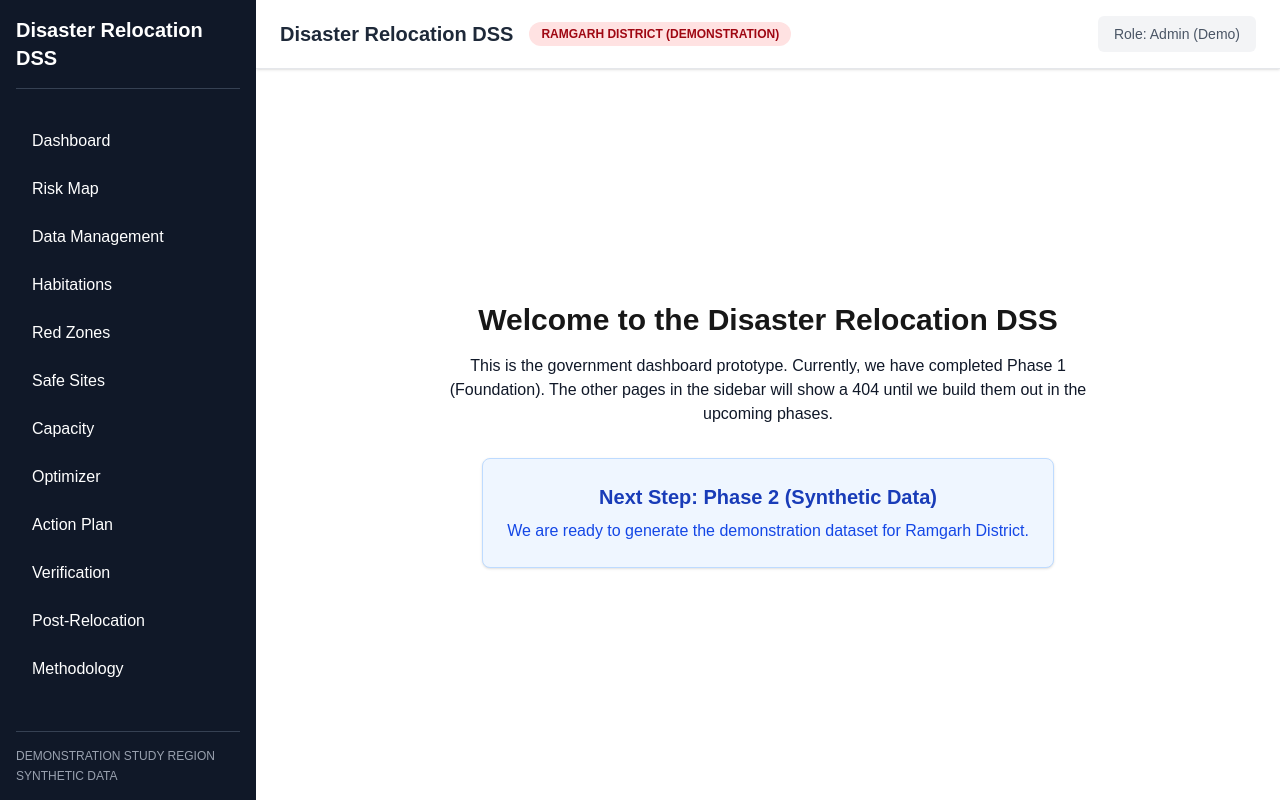
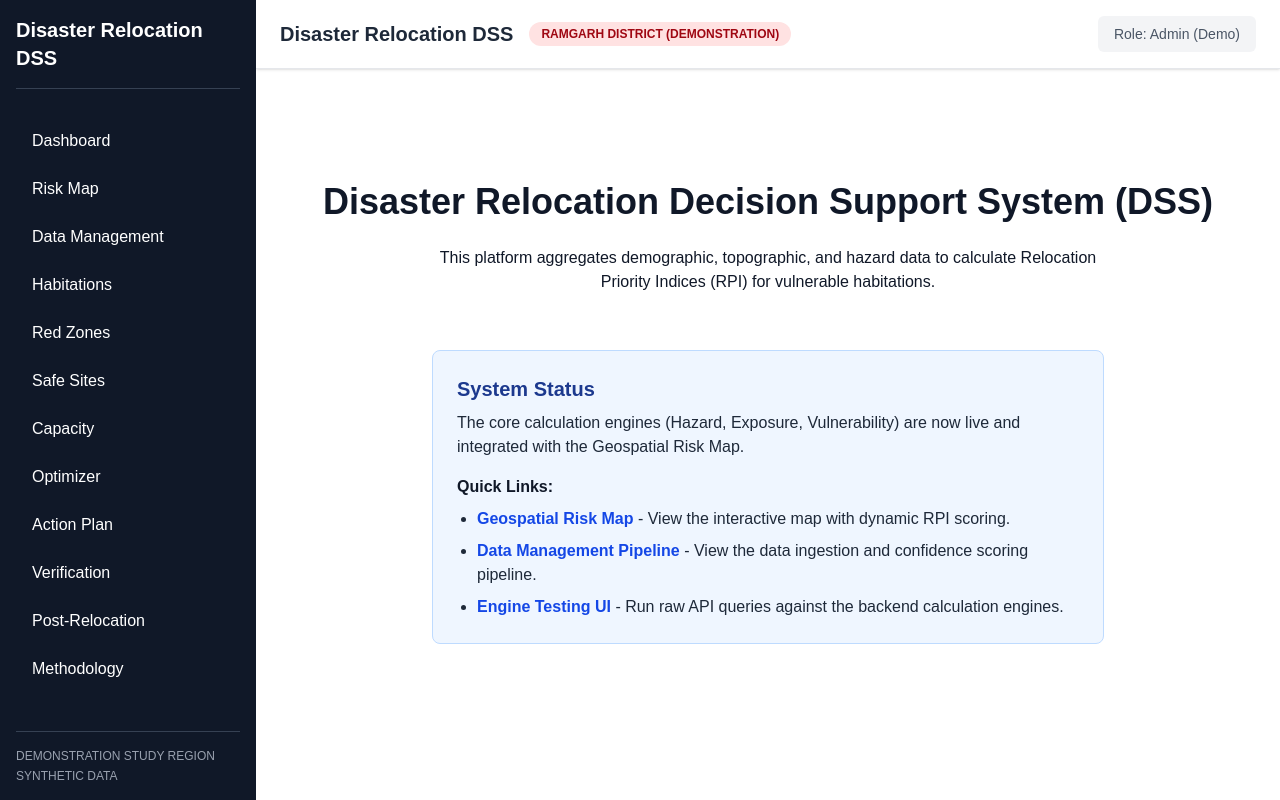
Before and after one commit to dsy404/SIH-2026, a Next.js app in the folder frontend/: page / in a window 1280 px wide. Built offline with nearby package versions, Linux system fonts and the light colour scheme.

Commit message:
docs: Update dashboard landing page text

```diff
--- a/frontend/src/app/page.tsx
+++ b/frontend/src/app/page.tsx
@@ -1,16 +1,29 @@
 export default function Home() {
   return (
-    <div className="flex flex-col items-center justify-center h-full text-center">
-      <h1 className="text-3xl font-bold mb-4">Welcome to the Disaster Relocation DSS</h1>
+    <div className="flex flex-col items-center justify-center h-[80vh] text-center space-y-6">
+      <h1 className="text-4xl font-bold text-gray-900">Disaster Relocation Decision Support System (DSS)</h1>
       <p className="text-gray-900 max-w-2xl">
-        This is the government dashboard prototype. Currently, we have completed Phase 1 (Foundation).
-        The other pages in the sidebar will show a 404 until we build them out in the upcoming phases.
+        This platform aggregates demographic, topographic, and hazard data to calculate Relocation Priority Indices (RPI) for vulnerable habitations.
       </p>
-      <div className="mt-8 p-6 bg-blue-50 border border-blue-200 rounded-lg shadow-sm">
-        <h2 className="text-xl font-semibold text-blue-800 mb-2">Next Step: Phase 2 (Synthetic Data)</h2>
-        <p className="text-blue-700">
-          We are ready to generate the demonstration dataset for Ramgarh District.
+
+      <div className="bg-blue-50 border border-blue-200 p-6 rounded-lg text-left max-w-2xl w-full mt-8">
+        <h2 className="text-xl font-bold text-blue-900 mb-2">System Status</h2>
+        <p className="text-gray-800 mb-4">
+          The core calculation engines (Hazard, Exposure, Vulnerability) are now live and integrated with the Geospatial Risk Map.
         </p>
+
+        <h3 className="font-bold text-gray-900 mb-2">Quick Links:</h3>
+        <ul className="list-disc pl-5 space-y-2 text-gray-800">
+          <li>
+            <a href="/risk-map" className="text-blue-700 font-semibold hover:underline">Geospatial Risk Map</a> - View the interactive map with dynamic RPI scoring.
+          </li>
+          <li>
+            <a href="/data-management" className="text-blue-700 font-semibold hover:underline">Data Management Pipeline</a> - View the data ingestion and confidence scoring pipeline.
+          </li>
+          <li>
+            <a href="/engines" className="text-blue-700 font-semibold hover:underline">Engine Testing UI</a> - Run raw API queries against the backend calculation engines.
+          </li>
+        </ul>
       </div>
     </div>
   );
```
